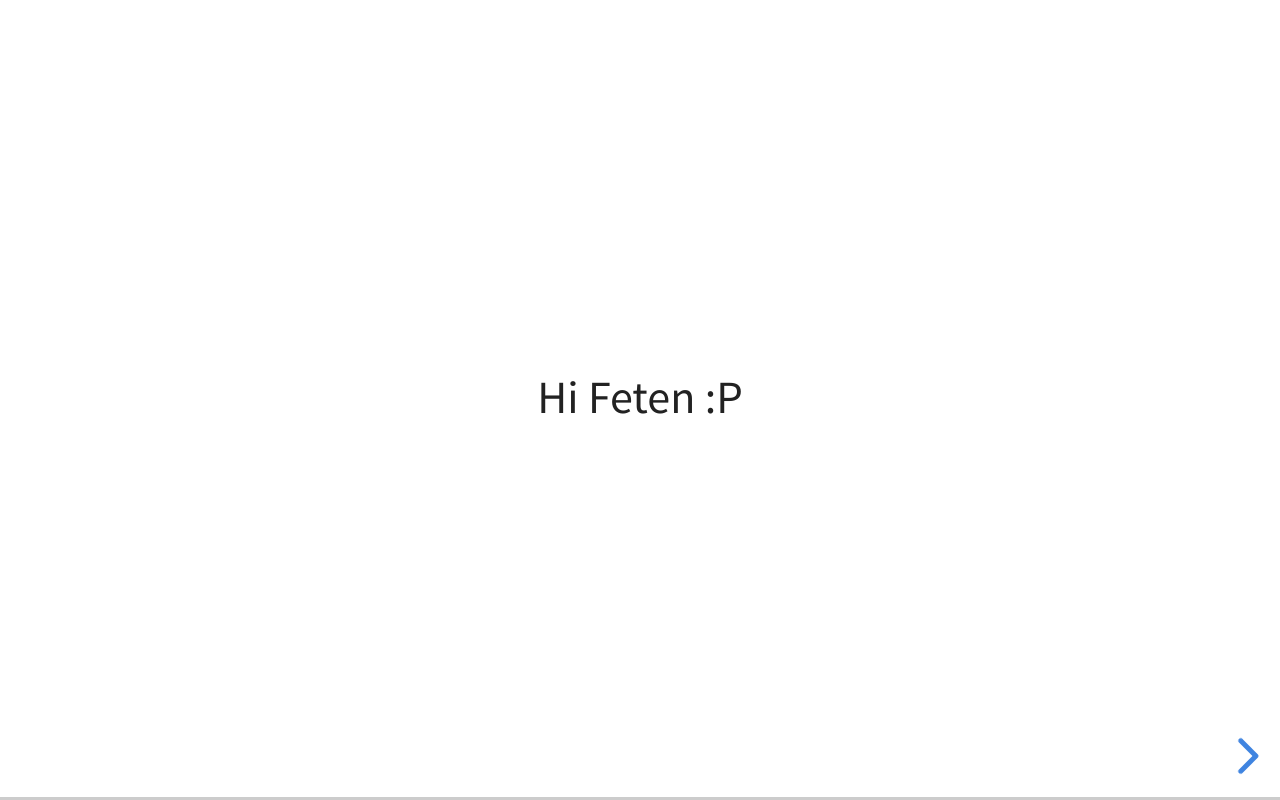
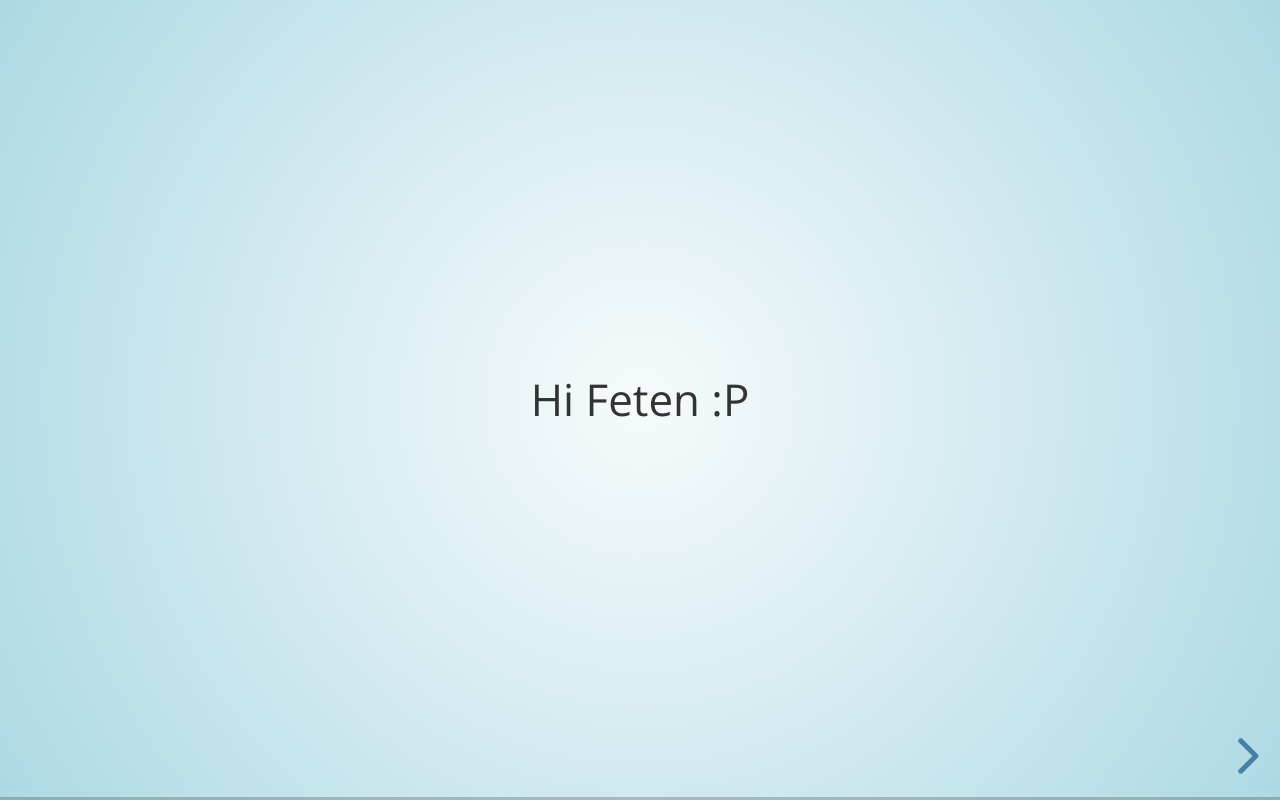
Before and after one commit to woltergw/woltergw.github.io, a website: page index.html in a window 1280 px wide. Drawn offline with nearby package versions, Linux system fonts and the light colour scheme.

Commit message:
Update index.html

```diff
--- a/index.html
+++ b/index.html
@@ -8,7 +8,7 @@
 
 		<link rel="stylesheet" href="css/reset.css">
 		<link rel="stylesheet" href="css/reveal.css">
-		<link rel="stylesheet" href="css/theme/white.css">
+		<link rel="stylesheet" href="css/theme/sky.css">
 
 		<!-- Theme used for syntax highlighting of code -->
 		<link rel="stylesheet" href="lib/css/monokai.css">
```
